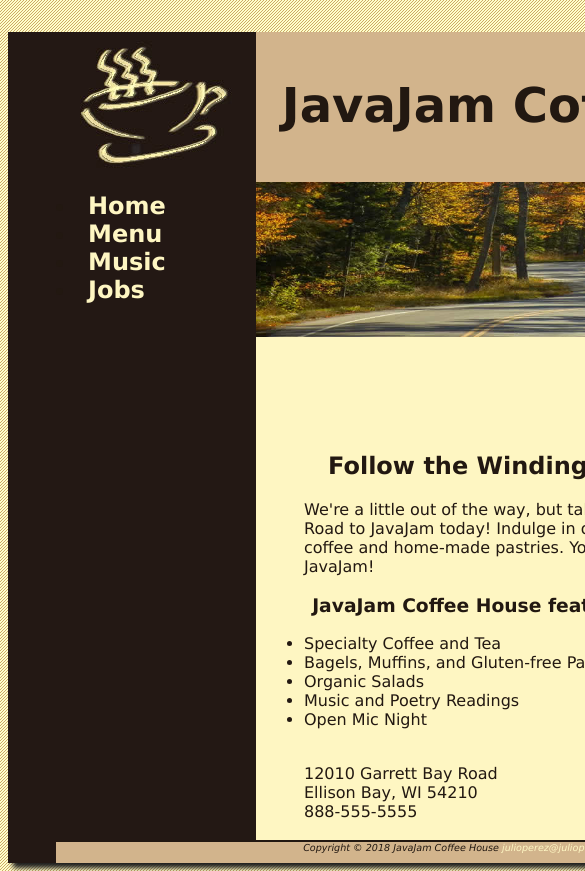
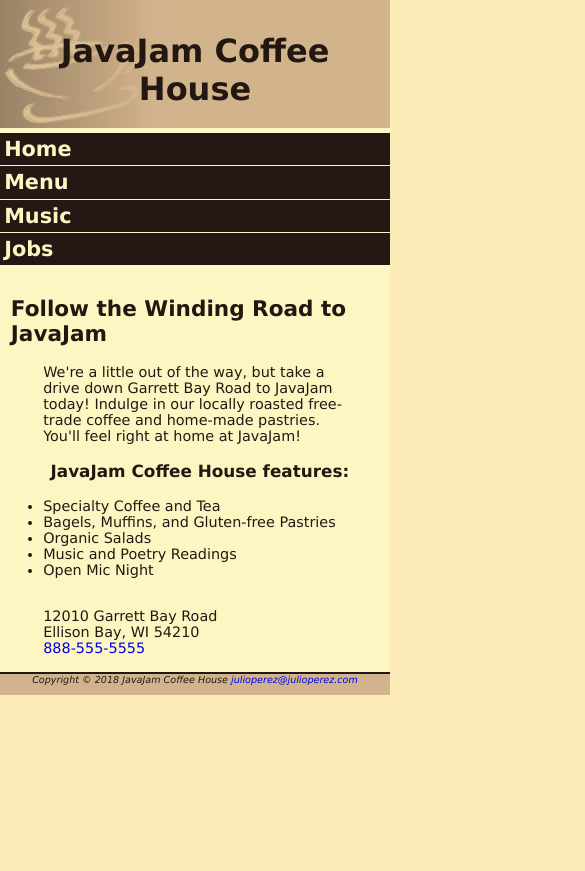
Before and after one commit to tbacon781/javajam, a plain HTML site: page index.html in a window 390 px wide. Shown: the top 871 px of the page, 585 px wide, since content can reach past the window. After the commit the page ends 844 px from the top, so only its background shows below. Drawn offline with Linux system fonts and the light colour scheme.

Commit message:
Add files via upload

```diff
--- a/index.html
+++ b/index.html
@@ -16,10 +16,18 @@
         </header>
         <nav>
 
-            <li><a href="index.html">Home</a></li>
-            <li><a href="menu.html">Menu</a></li>
-            <li><a href="music.html">Music</a></li>
-            <li><a href="jobs.html">Jobs</a></li>
+            <li>
+                <a href="index.html">Home</a>
+            </li>
+            <li>
+                <a href="menu.html">Menu</a>
+            </li>
+            <li>
+                <a href="music.html">Music</a>
+            </li>
+            <li>
+                <a href="jobs.html">Jobs</a>
+            </li>
 
         </nav>
         <main>
@@ -48,7 +56,9 @@
                 <br>
                 Ellison Bay, WI 54210
                 <br>
-                888-555-5555
+                <a id="mobile" href="tel:888-555-5555">888-555-5555</a>
+                <span id="desktop">888-555-5555</span>
+
             </div>
             <br>
         </main>
--- a/javajam.css
+++ b/javajam.css
@@ -98,14 +98,14 @@ nav ul {
   padding-left: 0;
 }
 
-a:link {
+nav a:link {
   color: #fef6c2;
 }
-a:visited {
+nav a:visited {
   color: #d2b48c;
 }
 
-a:hover {
+nav a:hover {
   color: #cc9933;
 }
 
@@ -160,6 +160,14 @@ footer {
   background-repeat: no-repeat;
 }
 
+#mobile {
+  display: none;
+}
+
+#desktop {
+  display: inline;
+}
+
 .winding-road {
   width: 640;
   height: 480;
@@ -183,3 +191,120 @@ footer {
   padding-right: 2em;
   padding-bottom: 2em;
 }
+
+@media only screen and (max-width: 1024px) {
+  body {
+    margin: 0;
+    background-image: none;
+  }
+  #wrapper {
+    width: auto;
+    min-width: 0;
+    margin: 0;
+    padding: 0;
+    box-shadow: none;
+  }
+  header {
+    border-bottom: 5px solid #fef6c2;
+  }
+  h1 {
+    margin-top: 0;
+    margin-bottom: 1em;
+    padding-top: 1em;
+    padding-bottom: 1em;
+    font-size: 2.5em;
+  }
+  nav {
+    float: none;
+    width: auto;
+    padding-top: 0;
+    margin: 10px;
+    font-size: 1.3em;
+  }
+  nav li {
+    display: inline-block;
+  }
+  nav a {
+    padding: 1em;
+    width: 8em;
+    font-weight: bold;
+    border-style: none;
+  }
+  nav ul {
+    padding: 0;
+    margin: 0;
+  }
+  main {
+    margin: 0;
+    font-size: 90%;
+  }
+  #heroroad {
+    padding: 0;
+    margin: 0;
+  }
+  #heromugs {
+    padding: 0;
+    margin: 0;
+  }
+  #heroguitar {
+    padding: 0;
+    margin: 0;
+  }
+}
+
+@media only screen and (max-width: 768px) {
+  header {
+    background-image: url(images/javajammini.jpg);
+    height: 128px;
+  }
+  h1 {
+    font-size: 2em;
+    text-align: center;
+    padding-left: 0;
+  }
+  nav {
+    margin: 0;
+  }
+  nav a {
+    display: block;
+    padding: 0.2em;
+    width: auto;
+    border-bottom: 1px solid #fef6c2;
+  }
+  nav li {
+    display: block;
+  }
+  main {
+    padding-top: 1px;
+  }
+  h2 {
+    padding: 0.5em 0 0 0.5em;
+    margin-right: 0.5em;
+  }
+  .details {
+    padding-left: 0;
+    padding-right: 0;
+  }
+  .floatleft {
+    padding-left: 0.5;
+    padding-right: 0.5;
+  }
+  #heroroad {
+    background-image: none;
+    height: auto;
+  }
+  #heromugs {
+    background-image: none;
+    height: auto;
+  }
+  #heroguitar {
+    background-image: none;
+    height: auto;
+  }
+  #mobile {
+    display: inline;
+  }
+  #desktop {
+    display: none;
+  }
+}
--- /dev/null
+++ b/styles.css
@@ -0,0 +1,3 @@
+body {
+  background-color: lawngreen;
+}
```
Also changed, not shown: images/javajammini.jpg (added).
